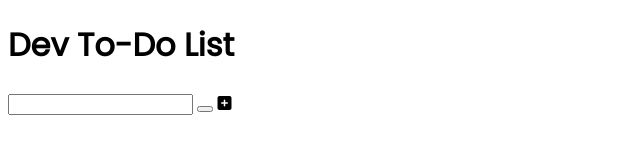
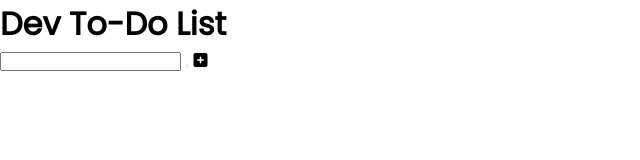
Before and after one commit to ckiroshan/dev-to-do-list, a plain HTML site: page index.html in a window 1280 px wide. Shown: the whole page, without its empty margins (0-640 px from the left). Drawn offline with Linux system fonts and the light colour scheme.

Commit message:
Removed default CSS styling.

```diff
--- a/style.css
+++ b/style.css
@@ -1,3 +1,10 @@
+/* Remove default styling */
+* {
+  margin: 0;
+  padding: 0;
+  box-sizing: border-box;
+}
+
 body {
   font-family: 'Poppins', sans-serif;
 }
```
